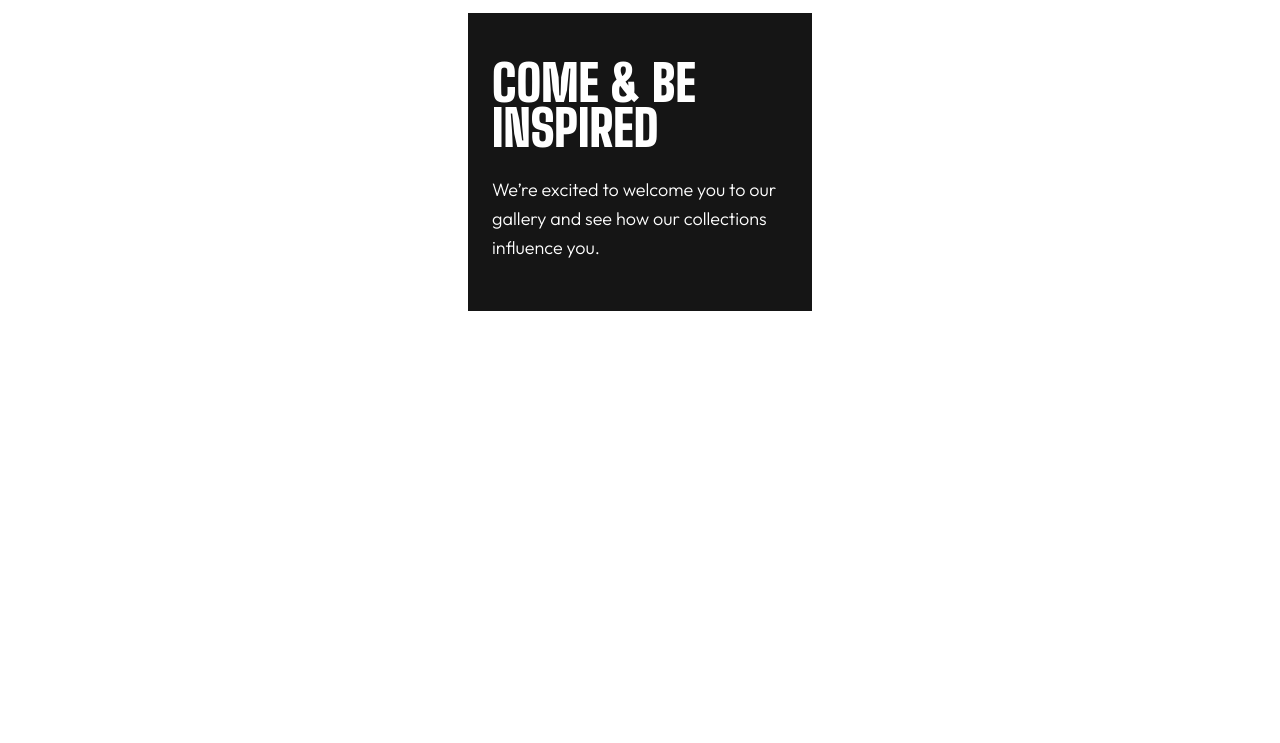
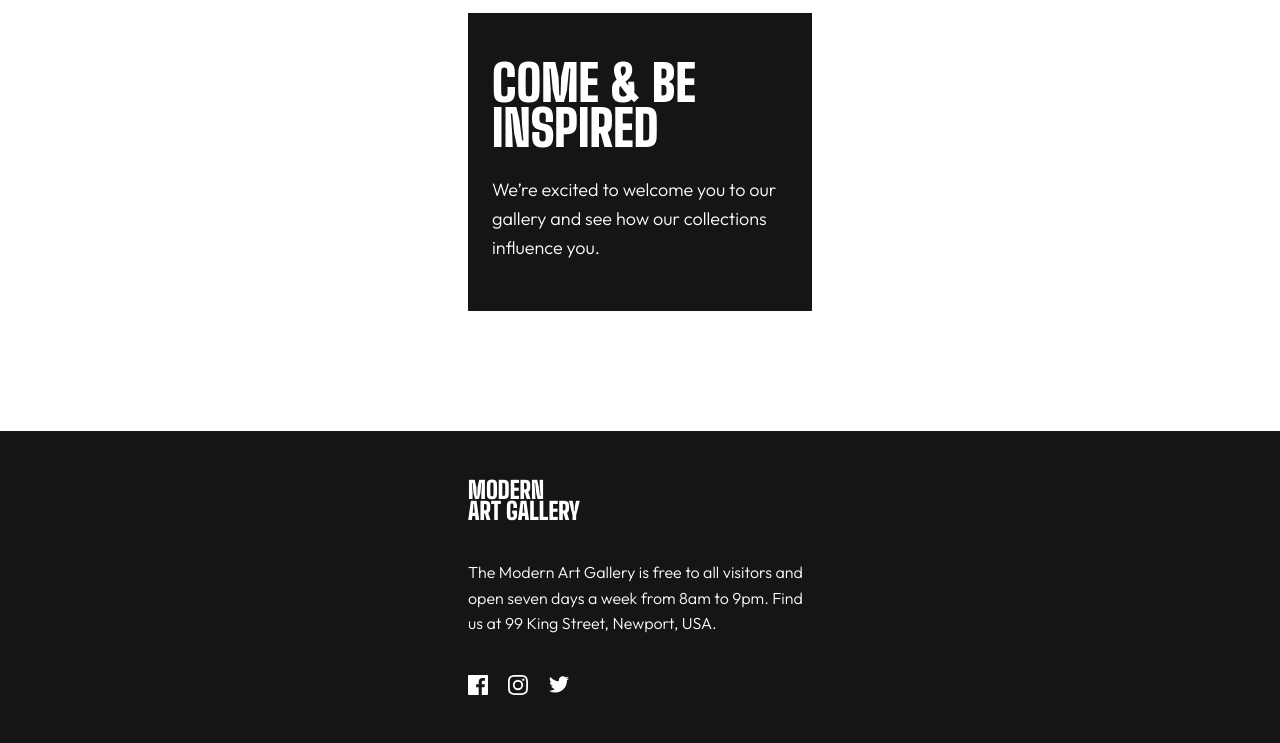
Before and after one commit to MattPahuta/art-gallery-website, a plain HTML site: page index.html in a window 1280 px wide. Shown: the part 2297-3040 px from the top of the page. Before the commit the page ends 2728 px from the top, so only its background shows below. Drawn offline with Linux system fonts and the light colour scheme.

Commit message:
Add footer markup and styles for mobile home

```diff
--- a/css/styles.css
+++ b/css/styles.css
@@ -67,6 +67,8 @@ body {
   text-align: left;
   line-height: 1.6;
   min-height: 100vh;
+  display: flex;
+  flex-direction: column;
   color: var(--clr-black);
 }
 
@@ -286,6 +288,28 @@ p {
 /* Footer Styles */
 
 footer {
+  margin-top: auto;
+  padding: 3rem 2rem;
   background-color: var(--clr-black);
   color: var(--clr-white);
 }
+
+.footer-content {
+  flex-direction: column;
+  align-items: start;
+}
+
+.footer-content h3 {
+  font-size: 1.5rem;
+}
+
+.footer-content p {
+  font-size: 1rem;
+  padding: 2.375rem 0;
+}
+
+.social-icons__list {
+  justify-content: flex-start;
+  align-items: center;
+  gap: 1.275rem;
+}
--- a/index.html
+++ b/index.html
@@ -46,7 +46,10 @@
     <section class="grid container gallery-grid">
 
       <div class="grid-pic-1">
-        <img src="assets/mobile/image-grid-1.jpg" alt="Interior of art gallery">
+        <picture>
+          <img src="assets/mobile/image-grid-1.jpg" alt="Interior of art gallery">
+        </picture>
+
       </div>
 
       <div class="grid-text-1 flex">
@@ -58,11 +61,17 @@
       </div>
 
       <div class="grid-pic-2 gal-grid-item">
-        <img src="assets/mobile/image-grid-2.jpg" alt="Art on gallery wall in front of empty bench">
+        <picture>
+          <img src="assets/mobile/image-grid-2.jpg" alt="Art on gallery wall in front of empty bench">
+        </picture>
+
       </div>
 
       <div class="grid-pic-3 gal-grid-item">
-        <img src="assets/mobile/image-grid-3.jpg" alt="Several art gallery visitors admiring paintings on a wall">
+        <picture>
+          <img src="assets/mobile/image-grid-3.jpg" alt="Several art gallery visitors admiring paintings on a wall">
+        </picture>
+
       </div>
 
       <div class="grid-text-2 flex inverse">
@@ -77,20 +86,21 @@
 
   </main>
 
-  <!-- <footer class="inverse">
+  <footer class="inverse">
     <div class="container">
       <div class="flex footer-content">
-        <h3>Modern Art Gallery</h3>
+        <h3>Modern<br> Art Gallery</h3>
         <p>The Modern Art Gallery is free to all visitors and open seven days a week from 8am to 9pm. Find us at 99 King Street, Newport, USA.</p>
-        <div class="social-icons__list">
+        <div class="social-icons__list flex">
           <a><img src="./assets/icon-facebook.svg" alt="" class="social-icon"></a>
           <a><img src="./assets/icon-instagram.svg" alt="" class="social-icon"></a>
           <a><img src="./assets/icon-twitter.svg" alt="" class="social-icon"></a>
         </div>
+
       </div>
     </div>
 
-  </footer> -->
+  </footer>
 
   <!-- <div class="attribution">
     Challenge by <a href="" target="_blank">Frontend Mentor</a>
```
